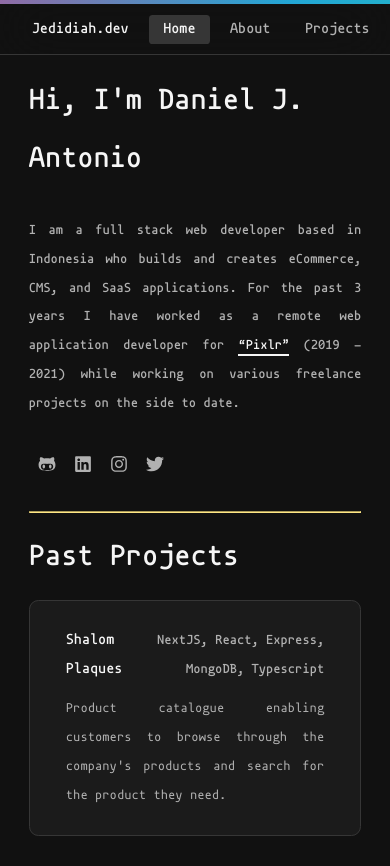
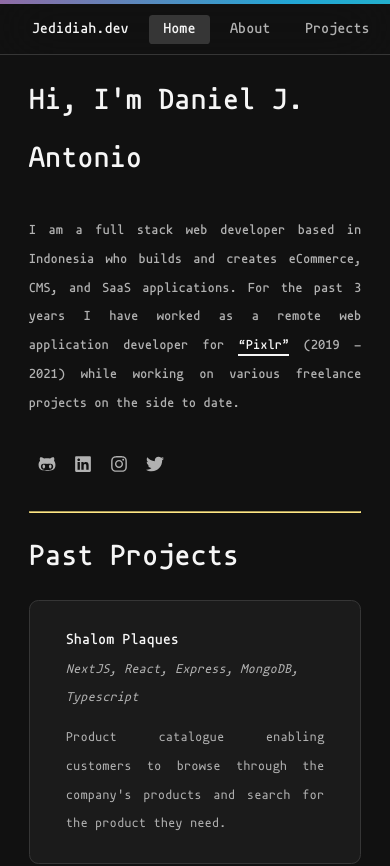
Before and after one commit to danieljantonio/portfolio, a Next.js app: page / in a window 390 px wide. Shown: the top 866 px of the page. Built offline with nearby package versions, Linux system fonts and the light colour scheme.

Commit message:
more changes to card mobile responsiveness

```diff
--- a/src/styles/components/card.module.scss
+++ b/src/styles/components/card.module.scss
@@ -20,7 +20,8 @@
 		margin: 0.5rem;
 	}
 	.card-stack {
-		text-align: right;
+		font-style: italic;
+		font-weight: normal;
 	}
 	.card-content {
 		margin: 0 1rem;
@@ -53,6 +54,7 @@
 	}
 	.card-header {
 		margin-bottom: 2rem;
+		flex-direction: column;
 	}
 	.card-title {
 		width: 60%;
```
